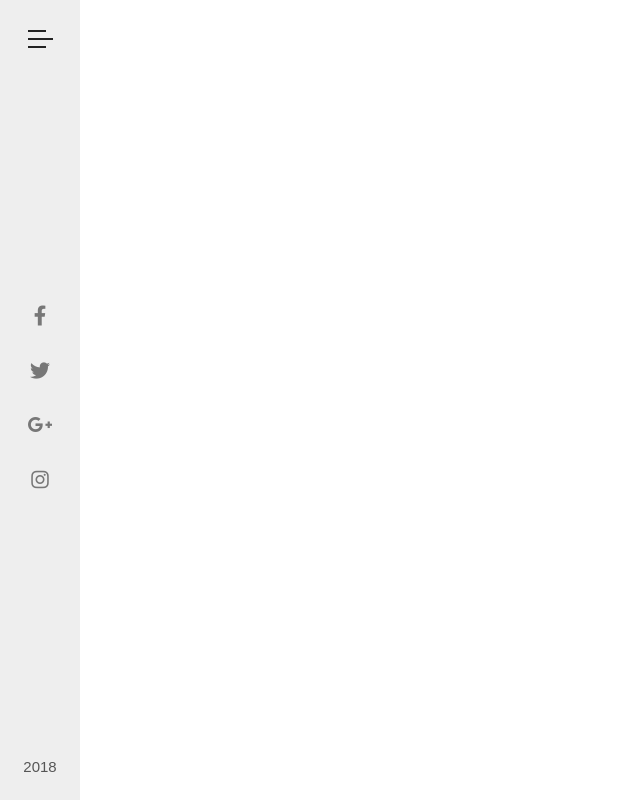
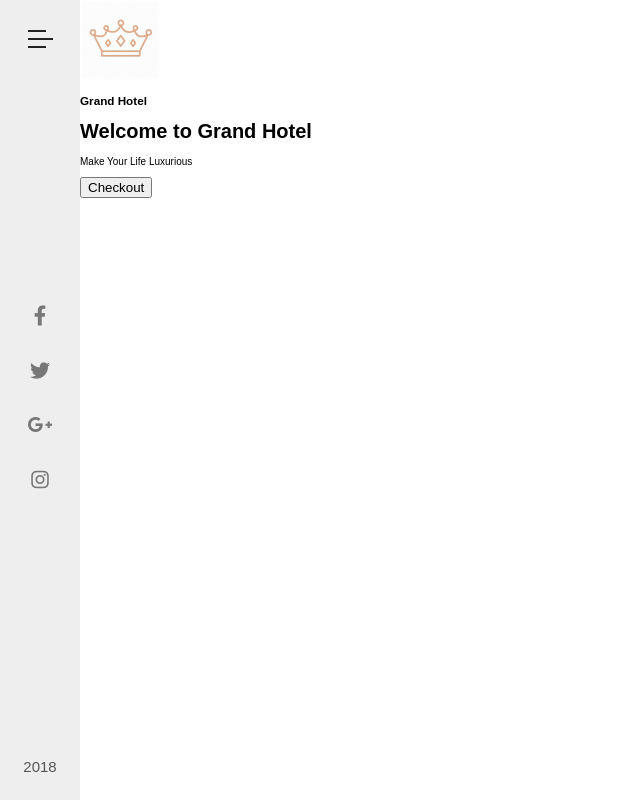
Before and after one commit to TaiwoOluwaseyi/Grand-Hotel, a plain HTML site: page index.html in a window 1280 px wide. Shown: the whole page, without its empty margins (0-640 px from the left). Drawn offline with Linux system fonts and the light colour scheme.

Commit message:
another commit

```diff
--- a/index.html
+++ b/index.html
@@ -95,15 +95,29 @@
 
     <!-- end of navigation -->
     </div>
+    <!-- end of navbar -->
+
+    <!-- header -->
+    <header class="header">
+        <div class="brand">
+            <div>
+                <img src="./img/crown.png" alt="" width="80px">
+            </div>
+            <h3 class="hotel-heading">Grand Hotel</h3>
+        </div>
+
+        <div class="banner">
+            <h1 class="banner-heading">Welcome to Grand Hotel</h1>
+            <p class="banner-paragraph">Make Your Life Luxurious</p>
+            <button class="banner-btn">Checkout</button>
+        </div>
+    </header>
 
 
 
 
 
-
-
-
-    <!-- end of navbar -->
+    <!-- End of header -->
 
 
 
--- a/style.css
+++ b/style.css
@@ -223,3 +223,27 @@ opacity: 0;
 }
 /* end of navigation */
 /* end of navbar */
+
+/* header */
+.header {
+    margin-left: 8rem;
+}
+
+
+
+
+
+
+
+
+
+
+
+
+
+
+
+
+
+
+/* end of header */
```
